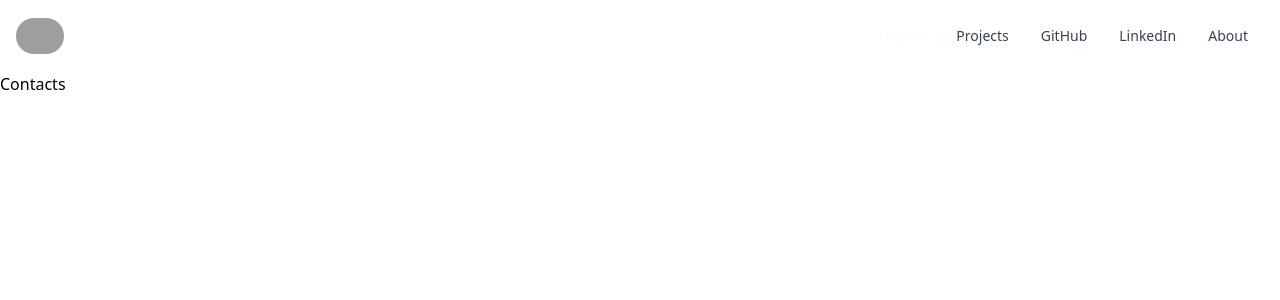
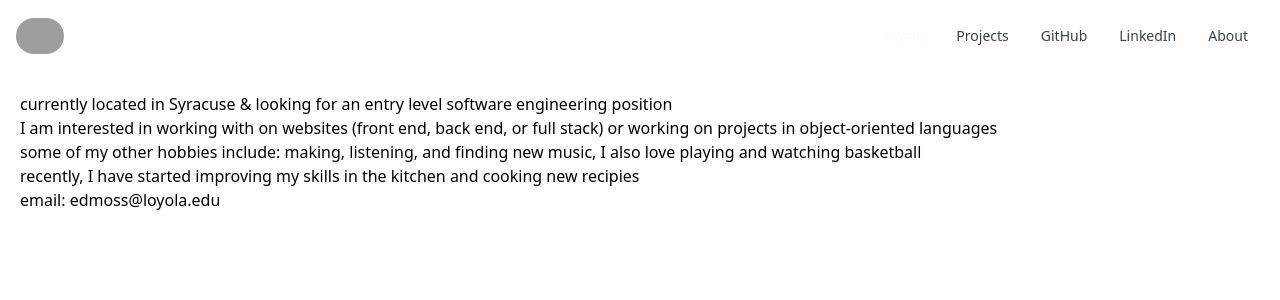
Before and after one commit to EverettMoss/portfolio-website, a React (Create React App) app in the folder client/: page /about in a window 1280 px wide. Shown: the top 300 px of the page. Built offline with nearby package versions, Linux system fonts and the light colour scheme; grey boxes are pictures that could not be loaded.

Commit message:
added soundcloud and contacts

```diff
--- a/client/src/App.js
+++ b/client/src/App.js
@@ -1,7 +1,8 @@
 import Home from './components/home'
-import Navbar from './components/navbar';
-import Projects from './components/projects';
+import Navbar from './components/navbar'
+import Projects from './components/projects'
 import Contact from './components/contact'
+import Soundcloud from './components/soundcloud-stats'
 import { Routes, Route } from 'react-router-dom'
 
 function App() {
@@ -9,9 +10,10 @@ function App() {
     <>
       <Navbar />
       <Routes>
-        <Route path='/' element={<Home/>} />
-        <Route path='/projects' element={<Projects/>} />
-        <Route path='/about' element={<Contact/>} />
+        <Route path='/' element={<Home />} />
+        <Route path='/projects' element={<Projects />} />
+        <Route path='/about' element={<Contact />} />
+        <Route path='/soundcloud' element={<Soundcloud />} />
       </Routes>
     </>
 
--- a/client/src/components/AppRoutes.js
+++ /dev/null
@@ -1,17 +0,0 @@
-import React from "react";
-import { BrowserRouter, Routes, Route } from "react-router-dom";
-import Music from './music'
-import Contact from './contact'
-
-function AppRoutes(){
-    return(
-        <BrowserRouter>
-            <Routes>
-                <Route path='/contact' element={<Contact/>} />
-
-            </Routes>
-        </BrowserRouter>
-    )
-}
-
-export default AppRoutes
--- a/client/src/components/contact.js
+++ b/client/src/components/contact.js
@@ -3,7 +3,13 @@ import React from "react";
 function Contact() {
     return (
         <>
-            <h1>Contacts</h1>
+        <div className='p-5'>
+            <h2>currently located in Syracuse & looking for an entry level software engineering position</h2>
+            <h2>I am interested in working with on websites (front end, back end, or full stack) or working on projects in object-oriented languages</h2>
+            <h2>some of my other hobbies include: making, listening, and finding new music, I also love playing and watching basketball</h2>
+            <h2>recently, I have started improving my skills in the kitchen and cooking new recipies</h2>
+            <h2>email: edmoss@loyola.edu</h2>
+            </div>
         </>
     )
 }
--- a/client/src/components/projects.js
+++ b/client/src/components/projects.js
@@ -6,7 +6,9 @@ function Projects() {
             <div className="w-screen h-screen bg-sky-100">
                 <div className="grid grid-cols-3 gap-4 p-5">
                     <div className="bg-slate-50 border-zinc-200 border-2 h-48 rounded shadow-md">
-                        <p className="text-center font-light text-lg text-slate-600">soundcloud</p>
+                        <a href="/soundcloud">
+                            <p className="text-center font-light text-lg text-slate-600">soundcloud</p>
+                        </a>
                     </div>
                     <div className="bg-slate-50 border-zinc-200 border-2 h-48 rounded shadow-md">
                         <h1 className="text-center font-light text-lg text-slate-600">music</h1>
@@ -21,6 +23,10 @@ function Projects() {
                         <p className="text-center font-light text-lg text-slate-600">name</p>
                     </div>
 
+                    <div className="bg-slate-50 border-zinc-200 border-2 h-48 rounded shadow-md">
+                        <p className="text-center font-light text-lg text-slate-600">twitch chat</p>
+                    </div>
+
                 </div>
             </div>
         </>
--- /dev/null
+++ b/client/src/components/soundcloud-stats.js
@@ -0,0 +1,29 @@
+import React from "react";
+
+function Stats() {
+    return (
+        <>
+            <div className='w-full p-5'>
+                <h1 className='text-center'>Soundcloud Stats</h1>
+            </div>
+
+            <div className='grid grid-cols-2 gap-5 p-5'>
+            <div>
+            <p>I built this project because SoundCloud does not have a way to sort songs by plays, reposts, comments, or likes.
+               So, I built a web application that allows me to do this. I created my own API that scrapes xhr requests
+               from SoundCloud and returns the data to my frontend. This is where I put the data into a table that has sortable
+               columns. The backend is utlizing free hosting, so the first request takes longer than the ones following.
+            </p>
+            </div>
+            <div>
+                <p>Languages used: React, Node, Express</p>
+                <p>Styling: TailwindCSS</p>
+                <a href='https://soundcloud-profiler.vercel.app/'><p>Link to project</p></a>
+            </div>
+            </div>
+            <p></p>
+        </>
+    )
+}
+
+export default Stats;
```
Also changed, not shown: client/src/components/spotify-credits.js (deleted), 1 other file (tests, documents, lock files or other folders).
